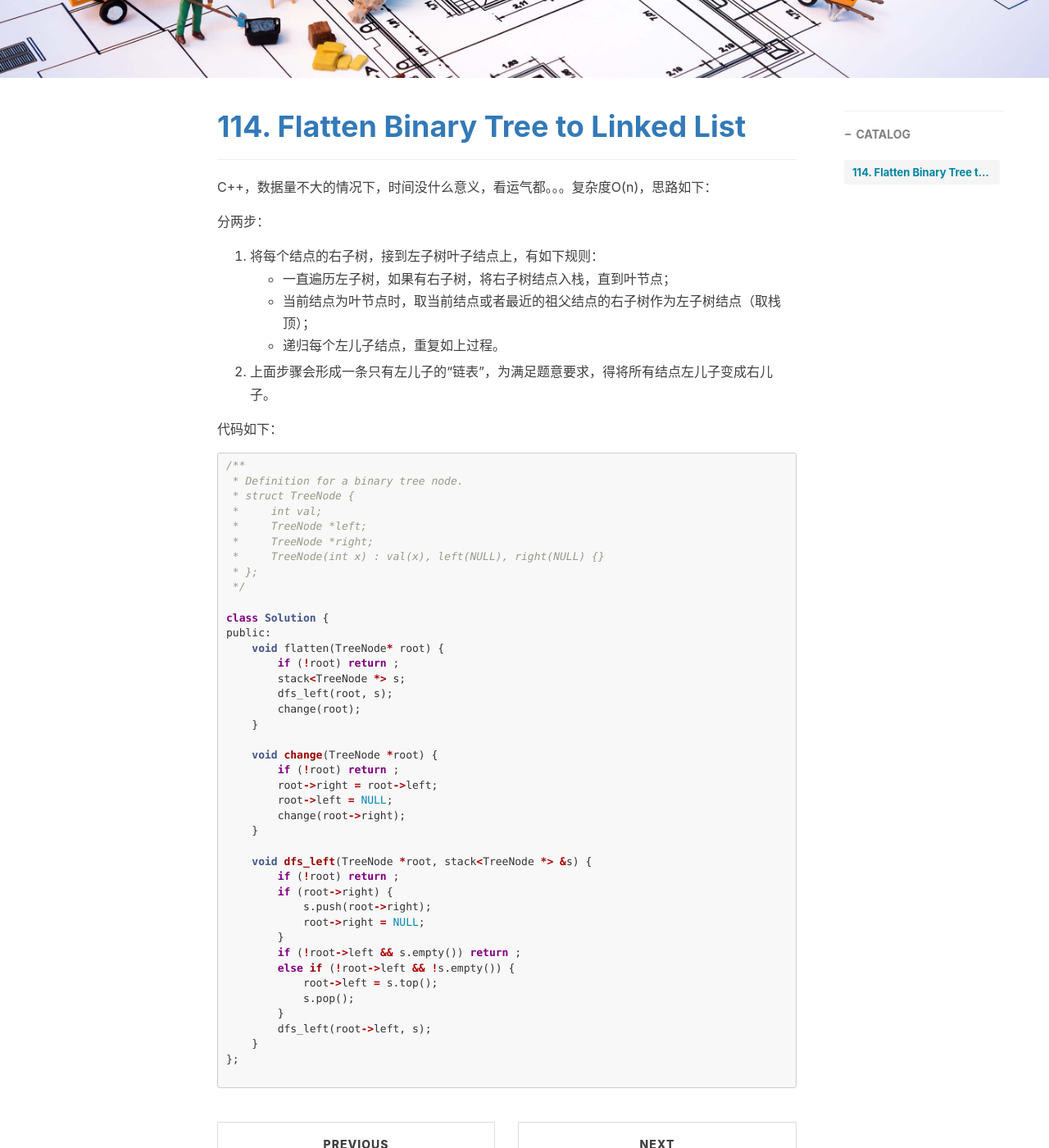
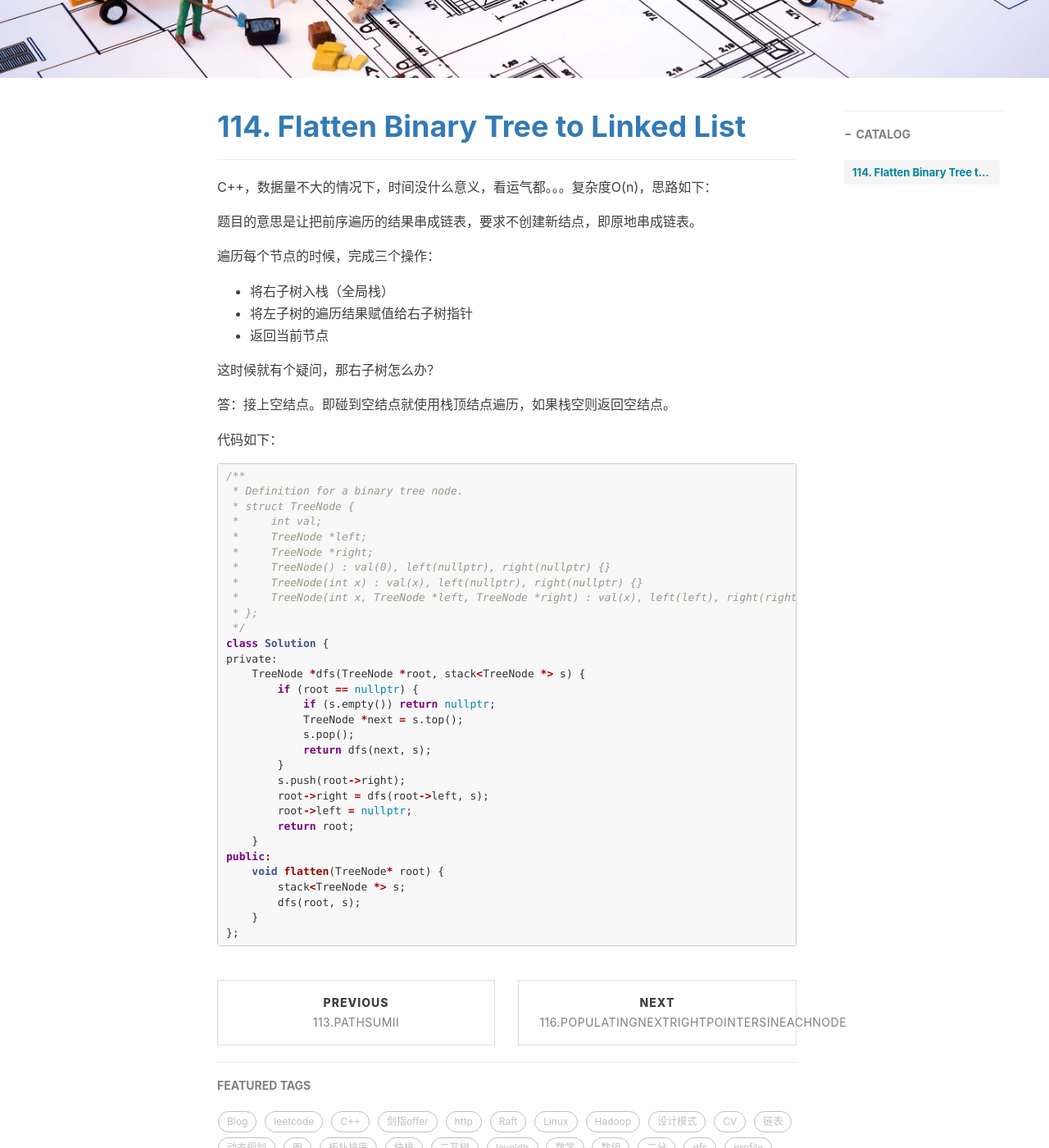
Before and after one commit to bbkgl/bbkgl.github.io, a Jekyll site: the page built from _posts/2019-09-26-114.FlattenBinaryTreetoLinkedList.md, in a window 1280 px wide and 1400 px high, scrolled down 428 px. Shown: the whole window at 82% size. Built offline with Jekyll 4.4.1, drawn with Linux system fonts in a browser that asks for light colours; nearby versions of some CDN libraries; comment, search, counter and statistics services are not loaded.

````diff
--- a/_posts/2019-09-26-114.FlattenBinaryTreetoLinkedList.md
+++ b/_posts/2019-09-26-114.FlattenBinaryTreetoLinkedList.md
@@ -16,13 +16,17 @@ tags:
 
 C++，数据量不大的情况下，时间没什么意义，看运气都。。。复杂度O(n)，思路如下：
 
-分两步：
-1. 将每个结点的右子树，接到左子树叶子结点上，有如下规则：
-    - 一直遍历左子树，如果有右子树，将右子树结点入栈，直到叶节点；
-    - 当前结点为叶节点时，取当前结点或者最近的祖父结点的右子树作为左子树结点（取栈顶）；
-    - 递归每个左儿子结点，重复如上过程。
+题目的意思是让把前序遍历的结果串成链表，要求不创建新结点，即原地串成链表。
 
-2. 上面步骤会形成一条只有左儿子的“链表”，为满足题意要求，得将所有结点左儿子变成右儿子。
+遍历每个节点的时候，完成三个操作：
+
+- 将右子树入栈（全局栈）
+- 将左子树的遍历结果赋值给右子树指针
+- 返回当前节点
+
+这时候就有个疑问，那右子树怎么办？
+
+答：接上空结点。即碰到空结点就使用栈顶结点遍历，如果栈空则返回空结点。
 
 代码如下：
 
@@ -33,39 +37,29 @@ C++，数据量不大的情况下，时间没什么意义，看运气都。。
  *     int val;
  *     TreeNode *left;
  *     TreeNode *right;
- *     TreeNode(int x) : val(x), left(NULL), right(NULL) {}
+ *     TreeNode() : val(0), left(nullptr), right(nullptr) {}
+ *     TreeNode(int x) : val(x), left(nullptr), right(nullptr) {}
+ *     TreeNode(int x, TreeNode *left, TreeNode *right) : val(x), left(left), right(right) {}
  * };
  */
-
 class Solution {
+private:
+    TreeNode *dfs(TreeNode *root, stack<TreeNode *> s) {
+        if (root == nullptr) {
+            if (s.empty()) return nullptr;
+            TreeNode *next = s.top();
+            s.pop();
+            return dfs(next, s);
+        }
+        s.push(root->right);
+        root->right = dfs(root->left, s);
+        root->left = nullptr;
+        return root;
+    }
 public:
     void flatten(TreeNode* root) {
-        if (!root) return ;
         stack<TreeNode *> s;
-        dfs_left(root, s);
-        change(root);
-    }
-
-    void change(TreeNode *root) {
-        if (!root) return ;
-        root->right = root->left;
-        root->left = NULL;
-        change(root->right);
-    }
-
-    void dfs_left(TreeNode *root, stack<TreeNode *> &s) {
-        if (!root) return ;
-        if (root->right) {
-            s.push(root->right);
-            root->right = NULL;
-        }
-        if (!root->left && s.empty()) return ;
-        else if (!root->left && !s.empty()) {
-            root->left = s.top();
-            s.pop();
-        }
-        dfs_left(root->left, s);
+        dfs(root, s);
     }
 };
-
 ```
````
Also changed, not shown: _posts/2020-08-02-leetcode632.md (added, +19 -0 lines).
